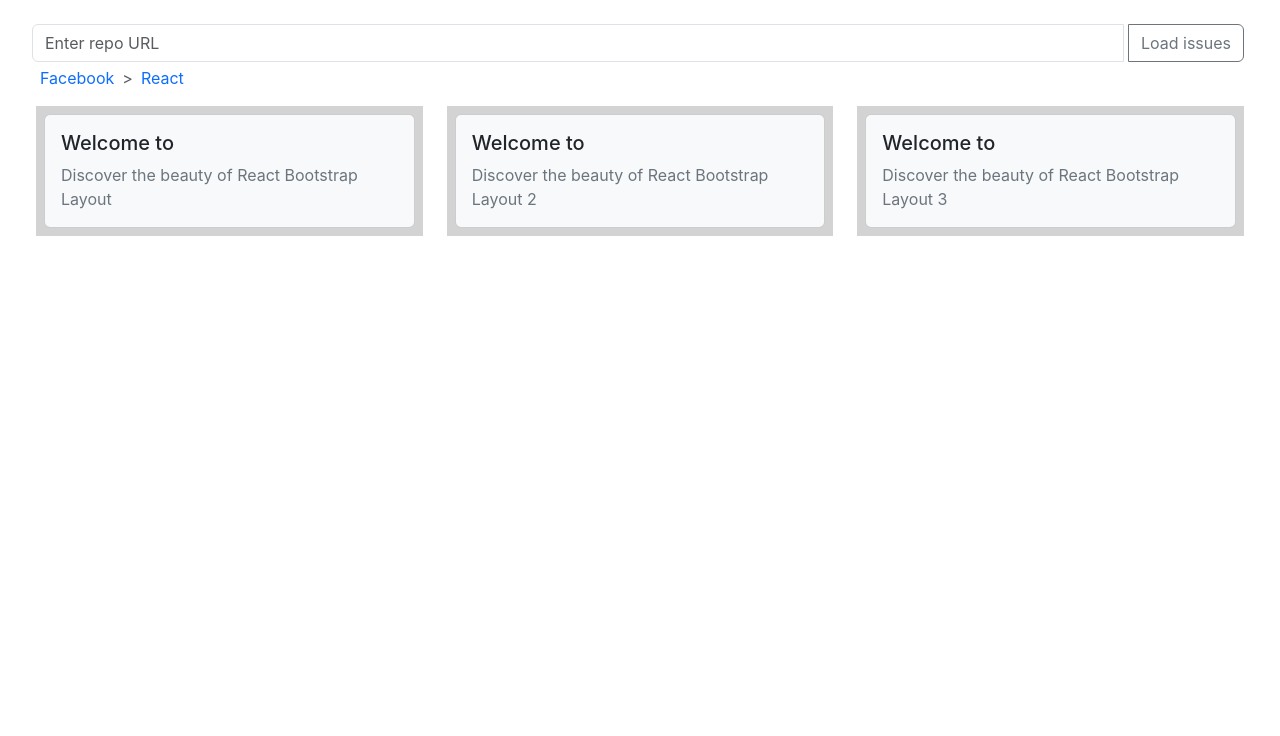
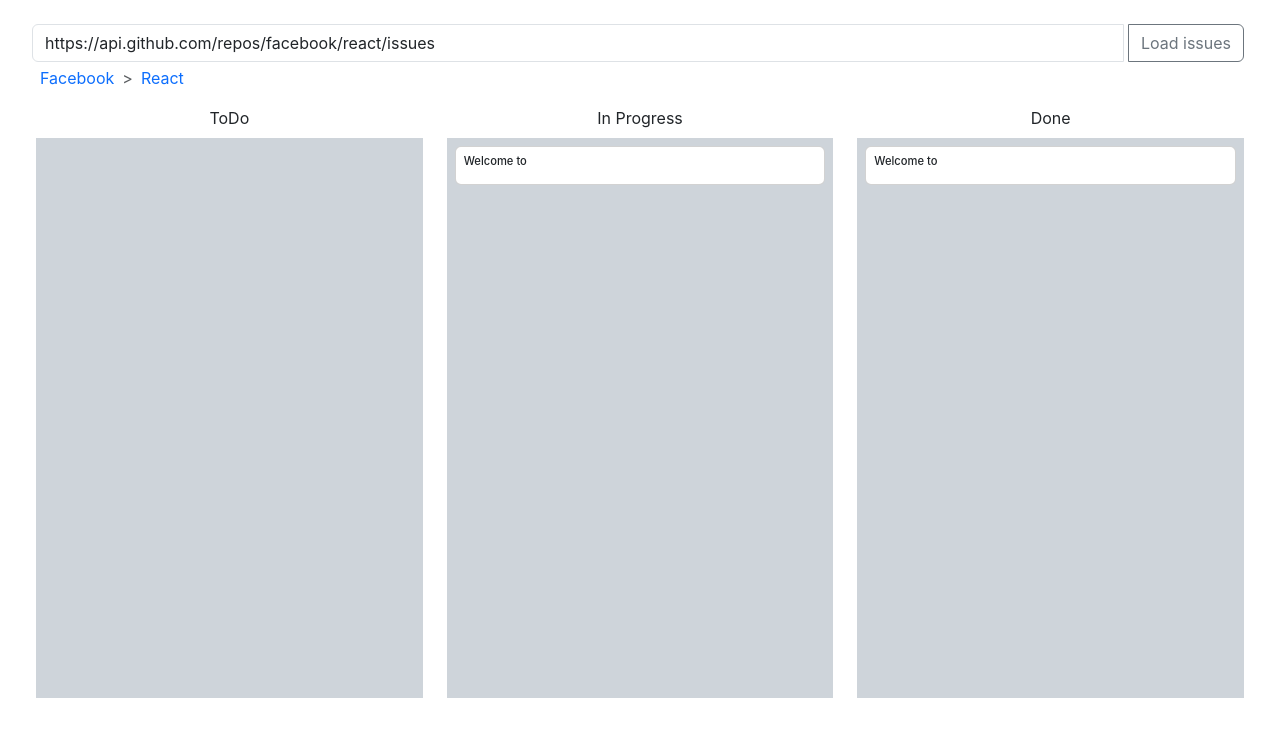
Before and after one commit to Vitaliy-Mazurenko/Github-Kanban-Board, a React (Create React App) app: page / in a window 1280 px wide. Shown: the top 736 px of the page. Built offline with nearby package versions, Linux system fonts and the light colour scheme.

Commit message:
feat: created a recipient issues

```diff
--- a/src/App.tsx
+++ b/src/App.tsx
@@ -8,16 +8,32 @@ import Col from 'react-bootstrap/Col';
 import Card from 'react-bootstrap/Card';
 import Breadcrumb from 'react-bootstrap/Breadcrumb';
 
+interface IList {
+  id: number;
+  title: string;
+  created_at: string;
+  comments: string;
+}
+
 function App() {
-  const [title, setTitle] = useState<string>('');
-  const [repo, setRepo] = useState();
+  const [title, setTitle] = useState<string>('https://api.github.com/repos/facebook/react/issues');
+  const [repo, setRepo] = useState<IList[]>([]);
 
-  const getURL = (e: React.SyntheticEvent) => {
+  const getURL = async (e: React.SyntheticEvent) => {
     e.preventDefault();
-		fetch(title)
-		.then((res) => res.json())
-		.then((result) => setRepo(result.items));
-    console.log(repo);
+		// fetch(title)
+    return await fetch(`${title}`, {
+			method: 'GET',
+      headers: {
+        // 'Authorization': 'Bearer e72e16c7e42f292c6912e7710c838347ae178b4a',
+        'X-GitHub-Api-Version': '2022-11-28'
+      }
+		})
+    .then((res) => res.json())
+		.then((result) => setRepo(result))
+		.catch((error) => {
+		console.error('Error request:', error);
+		});
 	};
 
   useEffect(() => {
@@ -45,7 +61,7 @@ function App() {
         </Button>
       </InputGroup>
       </header>
-      <Breadcrumb className="mx-3 my-1">
+      <Breadcrumb className="mx-3 mt-1">
       <Breadcrumb.Item href="#">Facebook</Breadcrumb.Item>
       <Breadcrumb.Item href="#">
         React
@@ -54,36 +70,43 @@ function App() {
       <Container fluid>
             <Row nogutters="true">
                 <Col xs={12} sm={4}>
-                <div className='column p-2'>
-                <Card bg="light">
+                <div className='text-center'>ToDo</div>
+                <div className='cards-column p-2 my-2'>
+                {(!!repo && typeof repo[0] !== 'undefined') && repo!.map((item) => (
+                <Card bg="white" className="mb-2" key={item.id}>
+                <Card.Body>
+                    <Card.Title>{item.title} </Card.Title>
+                    <Card.Text className="text-secondary">
+                        {item.created_at}
+                        <p>{item.comments}</p>
+                    </Card.Text>
+                </Card.Body>
+                </Card>
+			))}
+
+                </div>
+                </Col>
+                <Col xs={12} sm={4}>
+                <div className='text-center'>In Progress</div>
+                <div className='cards-column p-2 my-2'>
+                <Card bg="white" className="mb-2">
                 <Card.Body>
                     <Card.Title>Welcome to </Card.Title>
                     <Card.Text className="text-secondary">
-                        Discover the beauty of React Bootstrap Layout
+
                     </Card.Text>
                 </Card.Body>
                 </Card>
                 </div>
                 </Col>
                 <Col xs={12} sm={4}>
-                <div className='column p-2'>
-                <Card bg="light">
+                <div className='text-center'>Done</div>
+                <div className='cards-column p-2 my-2'>
+                <Card bg="white" className="mb-2">
                 <Card.Body>
                     <Card.Title>Welcome to </Card.Title>
                     <Card.Text className="text-secondary">
-                        Discover the beauty of React Bootstrap Layout 2
-                    </Card.Text>
-                </Card.Body>
-                </Card>
-                </div>
-                </Col>
-                <Col xs={12} sm={4}>
-                <div className='column p-2'>
-                <Card bg="light">
-                <Card.Body>
-                    <Card.Title>Welcome to </Card.Title>
-                    <Card.Text className="text-secondary">
-                        Discover the beauty of React Bootstrap Layout 3
+
                     </Card.Text>
                 </Card.Body>
                 </Card>
--- a/src/index.css
+++ b/src/index.css
@@ -12,8 +12,9 @@ code {
     monospace;
 }
 
-.column{
-  background-color: lightgray;
+.cards-column {
+  background-color: #CED4DA;
+  min-height: 70vh;
 }
 
 .breadcrumb-item + .breadcrumb-item::before {
@@ -23,3 +24,11 @@ code {
 .breadcrumb-item > a {
   text-decoration: none!important;
 }
+
+.card .card-body {
+  padding: 0.5rem!important;
+}
+
+.card .card-body .card-title {
+  font-size: 0.7rem!important;
+}
```
